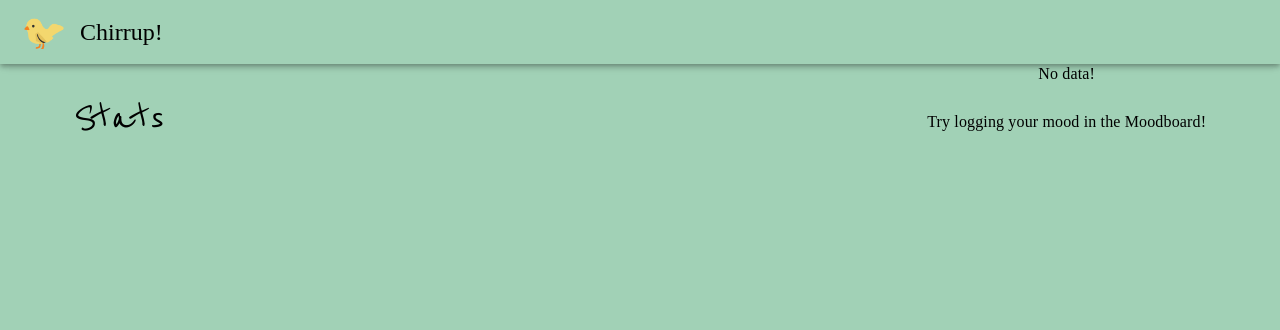
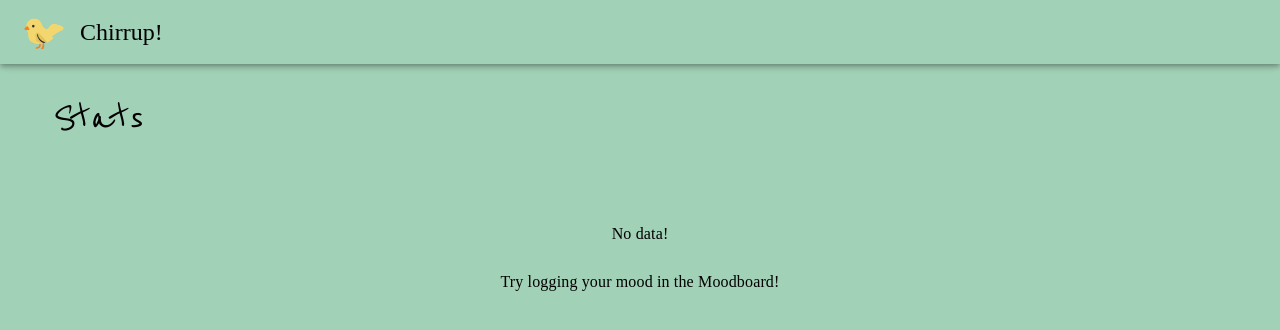
Before and after one commit to kishaprudente/madagascar, a React (Create React App) app in the folder client/: page /stats in a window 1280 px wide. Shown: the top 330 px of the page. Built offline with nearby package versions, Linux system fonts and the light colour scheme; a web font is replaced by a local one.

Commit message:
Fixed breakpoint

```diff
--- a/client/src/pages/Stats.js
+++ b/client/src/pages/Stats.js
@@ -80,12 +80,12 @@ const Stats = () => {
   };
 
   useEffect(() => {
-    setMoodData();
+    // setMoodData();
   }, []);
 
   return (
     <Grid container style={styles.container}>
-      <Grid item xs={11} sm={8}>
+      <Grid item xs={11}>
         <PageTitle>Stats</PageTitle>
       </Grid>
       <Grid item>
```
